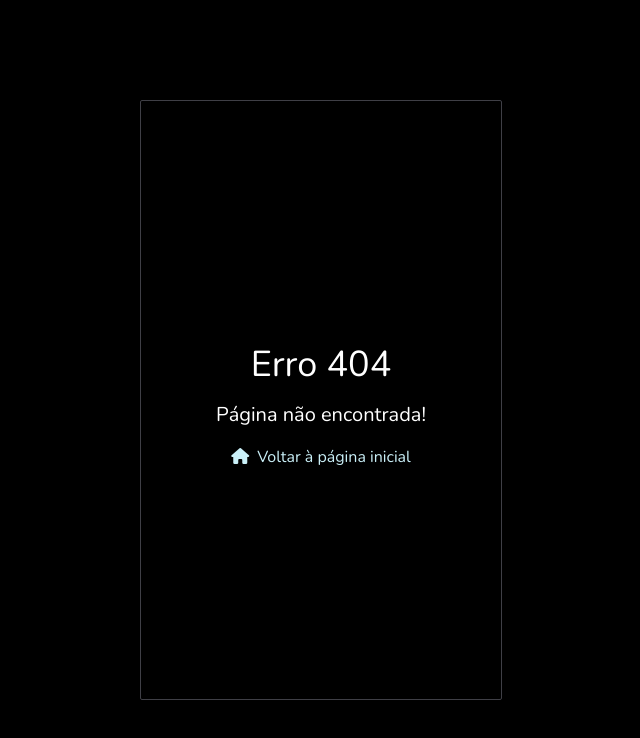
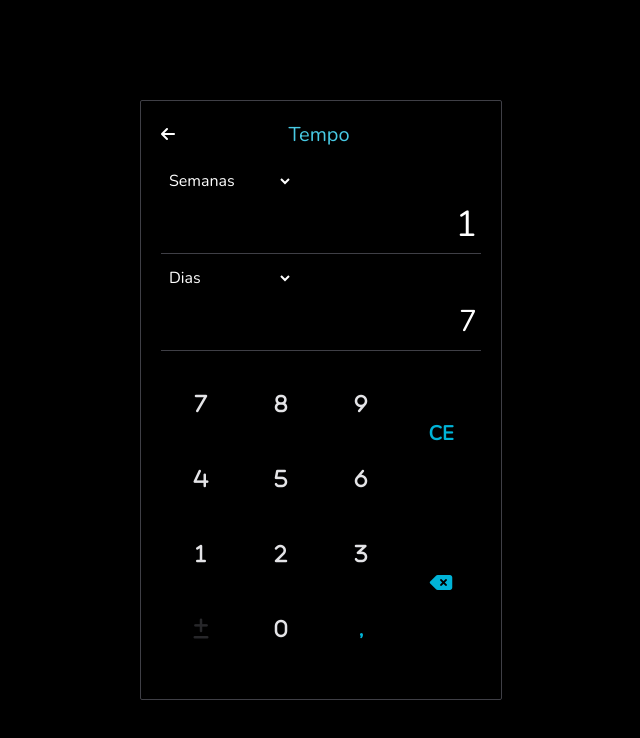
Before and after one commit to TiagoFreitas03/calculator, a React (Vite) app: page /time in a window 1280 px wide. Before the commit this address had no page. Shown: the top 738 px of the page, without its empty margins (319-959 px from the left). Built offline with nearby package versions, Linux system fonts and the light colour scheme.

Commit message:
criação da tela de conversão de tempo

```diff
--- a/src/routes.tsx
+++ b/src/routes.tsx
@@ -11,6 +11,7 @@ import { DataUnitConverter } from "./screens/DataUnitConverter"
 import { BMICalculator } from "./screens/BMICalculator"
 import { NumericBaseConverter } from "./screens/NumericBaseConverter"
 import { DiscountCalculator } from "./screens/DiscountCalculator"
+import { TimeConverter } from "./screens/TimeConverter"
 
 interface AppRoute {
 	path: string
@@ -39,5 +40,6 @@ export const routes: AppRoute[] = [
 	{ path: '/bmi', children: <BMICalculator />, title: 'IMC' },
 	{ path: '/number-base', children: <NumericBaseConverter />, title: 'Base numérica' },
 	{ path: '/discount', children: <DiscountCalculator />, title: 'Desconto' },
+	{ path: '/time', children: <TimeConverter />, title: 'Tempo' },
 	{ path: '*', children: <NotFound />, hideLayout: true }
 ]
--- /dev/null
+++ b/src/screens/TimeConverter.tsx
@@ -0,0 +1,83 @@
+import { useEffect, useState } from "react"
+
+import { Select } from "../components/Select"
+import { Entry } from "../components/Entry"
+import { Output } from "../components/Output"
+import { Keyboard } from "../components/Keyboard"
+import { TimeUnit, timeUnits } from "../types/TimeUnit"
+
+export function TimeConverter() {
+	const [inputUnit, setInputUnit] = useState<TimeUnit>('Semanas')
+	const [outputUnit, setOutputUnit] = useState<TimeUnit>('Dias')
+	const [input, setInput] = useState('1')
+	const [output, setOutput] = useState('')
+
+	useEffect(() => {
+		setOutput(convertTimeUnit())
+	}, [input, inputUnit, outputUnit])
+
+	function convertTimeUnit() {
+		if (inputUnit === outputUnit || Number(input) === 0) {
+			return input
+		}
+
+		const inputUnitPos = timeUnits.findIndex(u => u == inputUnit)
+		const outputUnitPos = timeUnits.findIndex(u => u == outputUnit)
+
+		if (inputUnitPos === -1 || outputUnitPos === -1) {
+			return input
+		}
+
+		const timeScales = [1, 7, 24, 60, 60, 1000]
+		let value = Number(input)
+		let aux = inputUnitPos
+
+		while (aux !== outputUnitPos) {
+			if (aux <= outputUnitPos) {
+				value = value * timeScales[aux + 1]
+				aux++
+			}
+			else {
+				value = value / timeScales[aux]
+				aux--
+			}
+		}
+
+		return value.toString()
+	}
+
+	return (
+		<>
+			<div>
+				<div className="my-2 border-b border-zinc-700">
+					<Select
+						options={timeUnits}
+						value={inputUnit}
+						onChange={e => setInputUnit(e.target.value as TimeUnit)}
+					/>
+
+					<Entry text={input} onTextChange={text => setInput(text)} />
+				</div>
+
+				<div className="my-2 border-b border-zinc-700">
+					<Select
+						options={timeUnits}
+						value={outputUnit}
+						onChange={e => setOutputUnit(e.target.value as TimeUnit)}
+					/>
+
+					<Output value={output} />
+				</div>
+			</div>
+
+			<div className='w-80 h-[300px] relative'>
+				<Keyboard
+					layout="COMMON"
+					entry={input}
+					onChangeEntry={text => setInput(text)}
+					disabledKeys={['+-']}
+				/>
+			</div>
+		</>
+	)
+}
--- /dev/null
+++ b/src/types/TimeUnit.ts
@@ -0,0 +1,12 @@
+export enum Time {
+	Semanas,
+	Dias,
+	Horas,
+	Minutos,
+	Segundos,
+	Milissegundos
+}
+
+export type TimeUnit = keyof typeof Time
+
+export const timeUnits = Object.values(Time).filter(t => isNaN(Number(t))).map(String)
```
